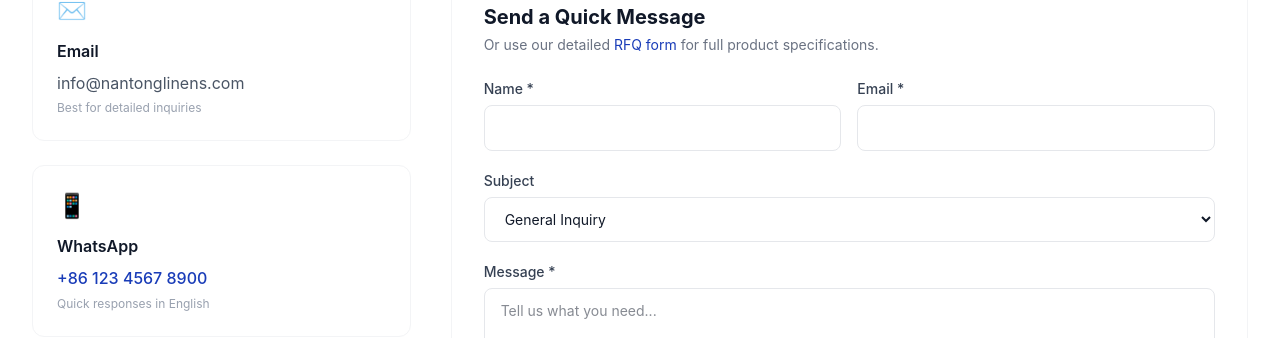
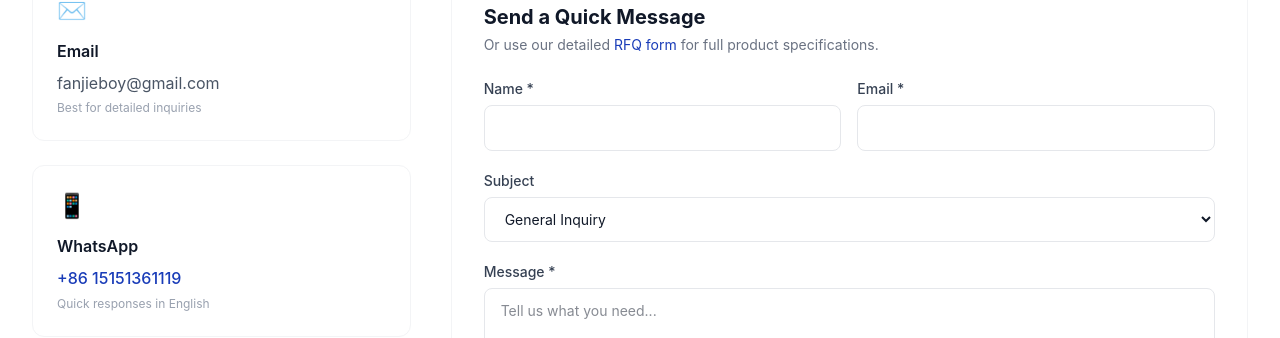
Before and after one commit to fanjiehao886/nantonglinens, a Next.js app: page /contact in a window 1280 px wide. Shown: the part 335-673 px from the top of the page. Built offline with nearby package versions, Linux system fonts and the light colour scheme.

Commit message:
fix: update contact info with real WhatsApp and email
- WhatsApp: +86 15151361119
- Email: fanjieboy@gmail.com
- Updated across all pages: contact, footer, FAQ, products, blog, RFQ, hero, llms.txt

```diff
--- a/src/app/blog/[slug]/page.tsx
+++ b/src/app/blog/[slug]/page.tsx
@@ -146,7 +146,7 @@ export default async function BlogPostPage({ params }: PageProps) {
                 Request Quote
               </Link>
               <a
-                href={`https://wa.me/8612345678900?text=Hi, I read your blog about "${encodeURIComponent(post.title)}"`}
+                href={`https://wa.me/86151361119?text=Hi, I read your blog about "${encodeURIComponent(post.title)}"`}
                 target="_blank"
                 rel="noopener noreferrer"
                 className="rounded-full bg-green-500 px-6 py-2.5 text-sm font-semibold text-white hover:bg-green-600 transition-colors"
--- a/src/app/contact/page.tsx
+++ b/src/app/contact/page.tsx
@@ -29,15 +29,15 @@ export default function ContactPage() {
                 {
                   icon: "\u2709\ufe0f",
                   title: "Email",
-                  lines: ["info@nantonglinens.com"],
+                  lines: ["fanjieboy@gmail.com"],
                   desc: "Best for detailed inquiries",
                 },
                 {
                   icon: "\ud83d\udcf1",
                   title: "WhatsApp",
-                  lines: ["+86 123 4567 8900"],
+                  lines: ["+86 15151361119"],
                   desc: "Quick responses in English",
-                  href: "https://wa.me/8612345678900",
+                  href: "https://wa.me/86151361119",
                 },
                 {
                   icon: "\ud83d\udd27",
--- a/src/app/faq/page.tsx
+++ b/src/app/faq/page.tsx
@@ -127,7 +127,7 @@ export default function FAQPage() {
                 Submit an RFQ
               </Link>
               <a
-                href="https://wa.me/8612345678900"
+                href="https://wa.me/86151361119"
                 target="_blank"
                 rel="noopener noreferrer"
                 className="rounded-full bg-green-500 px-7 py-3 text-sm font-semibold text-white hover:bg-green-600 transition-colors"
--- a/src/app/layout.tsx
+++ b/src/app/layout.tsx
@@ -83,7 +83,7 @@ export default function RootLayout({
               contactPoint: {
                 "@type": "ContactPoint",
                 contactType: "sales",
-                email: "info@nantonglinens.com",
+                email: "fanjieboy@gmail.com",
                 availableLanguage: ["English", "Chinese"],
               },
               sameAs: [
--- a/src/app/page.tsx
+++ b/src/app/page.tsx
@@ -293,7 +293,7 @@ export default async function HomePage() {
               Start Your RFQ
             </Link>
             <a
-              href="https://wa.me/8612345678900"
+              href="https://wa.me/86151361119"
               target="_blank"
               rel="noopener noreferrer"
               className="inline-flex items-center gap-2 rounded-full border border-white/25 px-8 py-3.5 text-base font-medium text-white hover:bg-white/10 transition-colors"
--- a/src/app/products/[slug]/page.tsx
+++ b/src/app/products/[slug]/page.tsx
@@ -183,7 +183,7 @@ export default async function ProductDetailPage({ params }: PageProps) {
                 Order Samples
               </a>
               <a
-                href={`https://wa.me/8612345678900?text=Hi, I'm interested in ${encodeURIComponent(product.name)}`}
+                href={`https://wa.me/86151361119?text=Hi, I'm interested in ${encodeURIComponent(product.name)}`}
                 target="_blank"
                 rel="noopener noreferrer"
                 className="inline-flex items-center justify-center gap-2 rounded-full bg-green-500 px-6 py-3.5 text-base font-medium text-white hover:bg-green-600 transition-colors"
--- a/src/app/rfq/page.tsx
+++ b/src/app/rfq/page.tsx
@@ -106,7 +106,7 @@ export default function RFQPage() {
             <Link href="/products" className="rounded-full border px-6 py-2.5 text-sm font-medium text-gray-700 hover:bg-gray-100 transition-colors">
               Browse More Products
             </Link>
-            <a href={`https://wa.me/8612345678900?text=Hi, I just submitted an RFQ for ${form.productCategory}`} target="_blank" rel="noopener noreferrer" className="rounded-full bg-green-500 px-6 py-2.5 text-sm font-medium text-white hover:bg-green-600 transition-colors">
+            <a href={`https://wa.me/86151361119?text=Hi, I just submitted an RFQ for ${form.productCategory}`} target="_blank" rel="noopener noreferrer" className="rounded-full bg-green-500 px-6 py-2.5 text-sm font-medium text-white hover:bg-green-600 transition-colors">
               Follow up on WhatsApp
             </a>
           </div>
--- a/src/components/Footer.tsx
+++ b/src/components/Footer.tsx
@@ -101,7 +101,7 @@ export function Footer() {
           </div>
           <div className="flex gap-3">
             <a
-              href="https://wa.me/8612345678900"
+              href="https://wa.me/86151361119"
               target="_blank"
               rel="noopener noreferrer"
               className="inline-flex items-center gap-2 rounded-full bg-green-500 px-5 py-2.5 text-sm font-medium text-white hover:bg-green-600 transition-colors"
```
Also changed, not shown: public/llms.txt.
